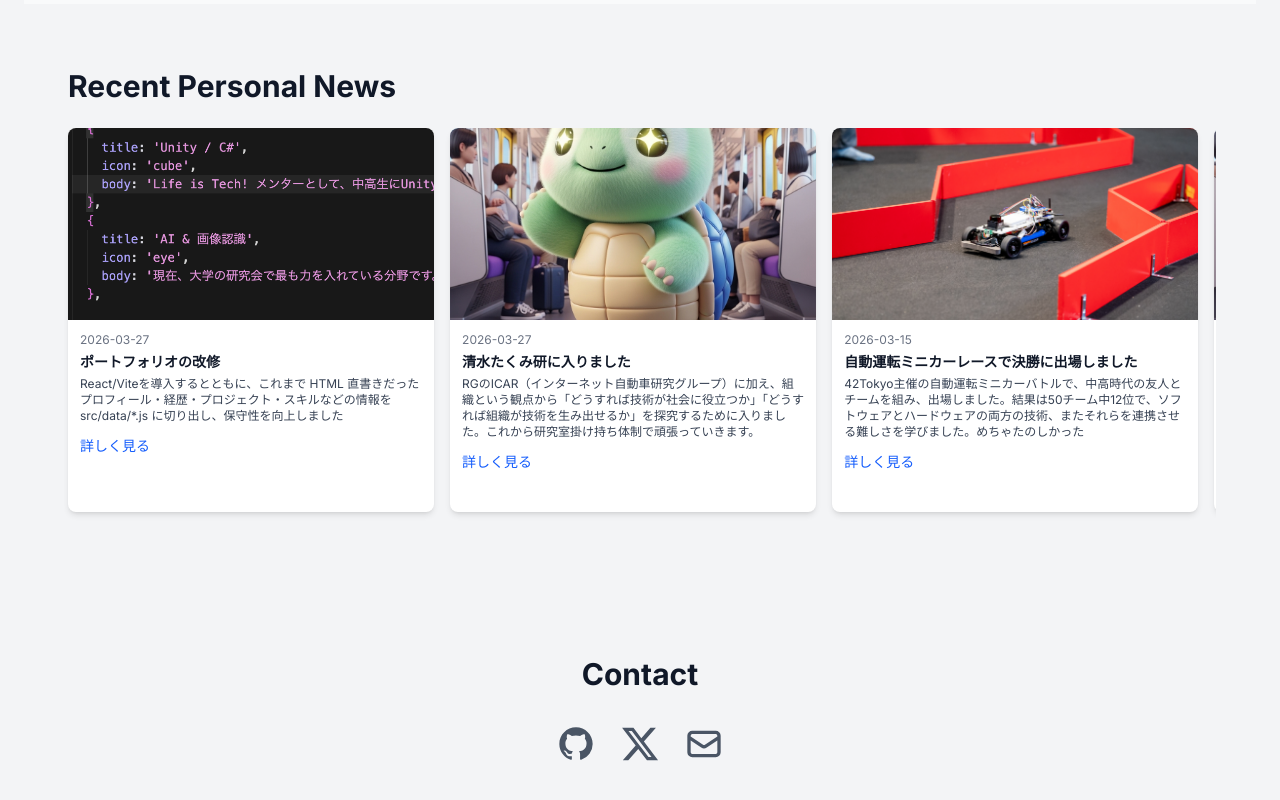
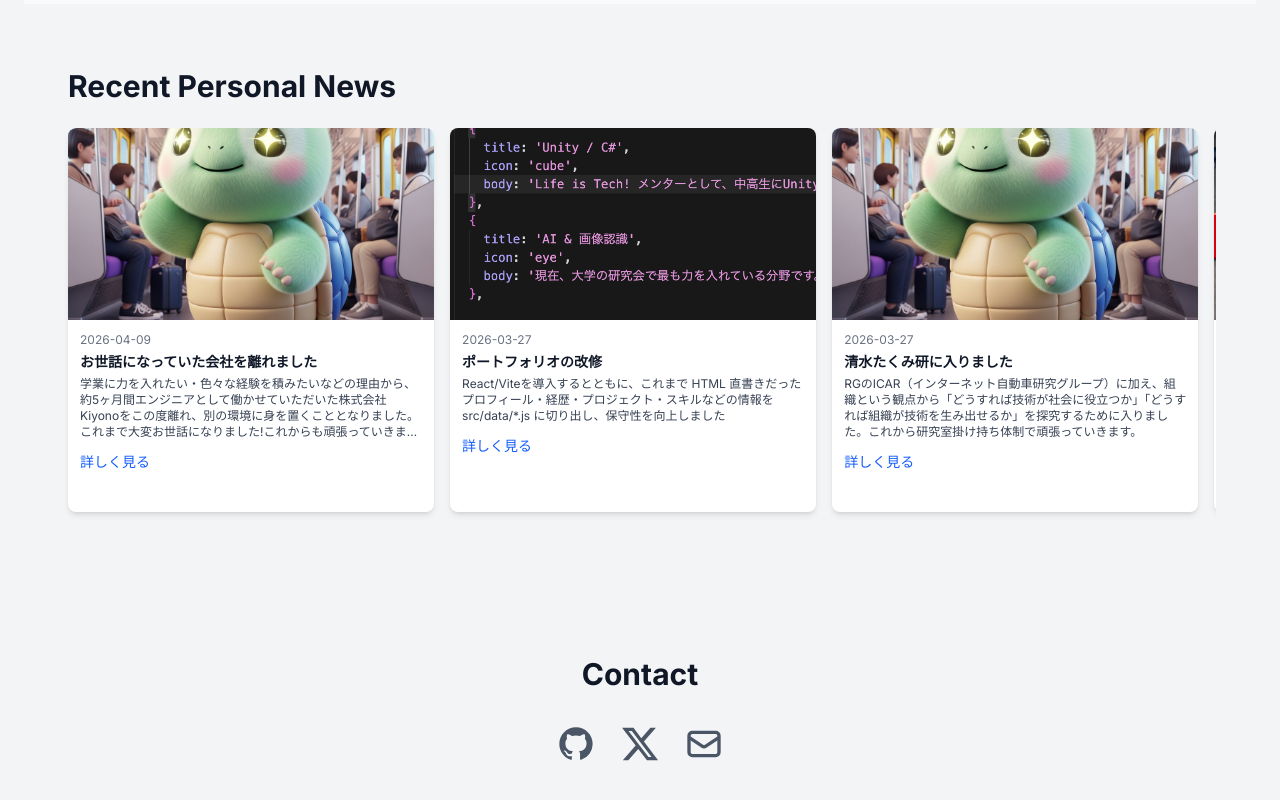
Before and after one commit to Lazyturtle0852/portfolio, a React (Vite) app: page / in a window 1280 px wide. Shown: the part 4036-4836 px from the top of the page. Built offline with nearby package versions, Linux system fonts and the light colour scheme.

Commit message:
fix news order

```diff
--- a/src/data/personalNews.js
+++ b/src/data/personalNews.js
@@ -2,6 +2,13 @@ import news1 from '../assets/news1.png'
 import news3 from '../assets/news3.png'
 
 export const personalNewsItems = [
+  {
+    date: '2026-04-09',
+    title: 'お世話になっていた会社を離れました',
+    body: '学業に力を入れたい・色々な経験を積みたいなどの理由から、約5ヶ月間エンジニアとして働かせていただいた株式会社Kiyonoをこの度離れ、別の環境に身を置くこととなりました。これまで大変お世話になりました!これからも頑張っていきます。',
+    link: 'kiyono-co.jp',
+    image: "/assets/images/turtle-icon.jpeg",
+  },
   {
     date: '2026-03-27',
     title: 'ポートフォリオの改修',
@@ -23,11 +30,4 @@ export const personalNewsItems = [
     link: 'https://42tokyo.jp/landing/autonomous-minicar-battle/',
     image: news3,
   },
-  {
-    date: '2026-04-09',
-    title: 'お世話になっていた会社を離れました',
-    body: '学業に力を入れたい・色々な経験を積みたいなどの理由から、約5ヶ月間エンジニアとして働かせていただいた株式会社Kiyonoをこの度離れ、別の環境に身を置くこととなりました。これまで大変お世話になりました!これからも頑張っていきます。',
-    link: 'kiyono-co.jp',
-    image: "/assets/images/turtle-icon.jpeg",
-  },
 ]
```
